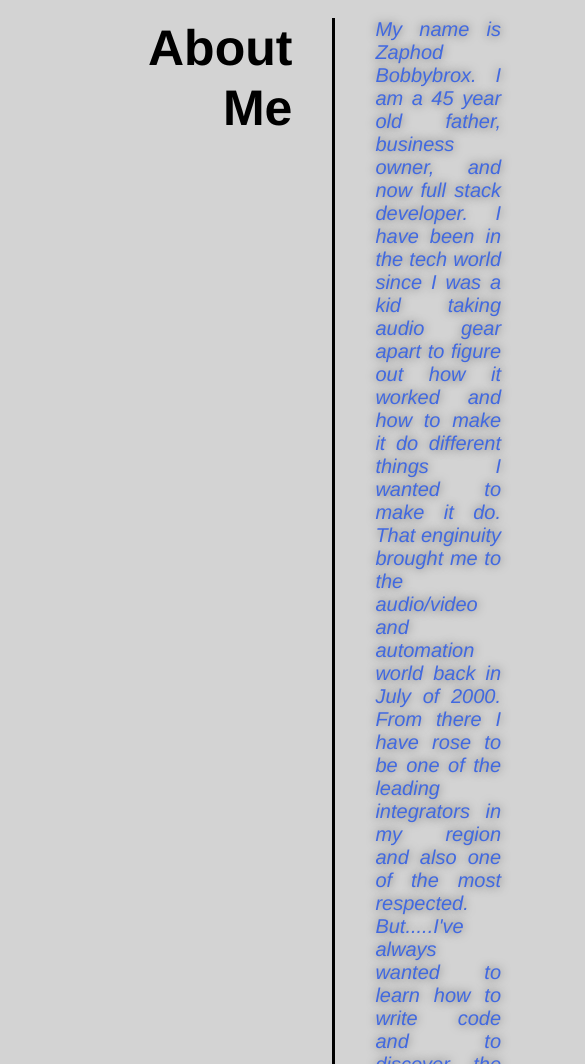
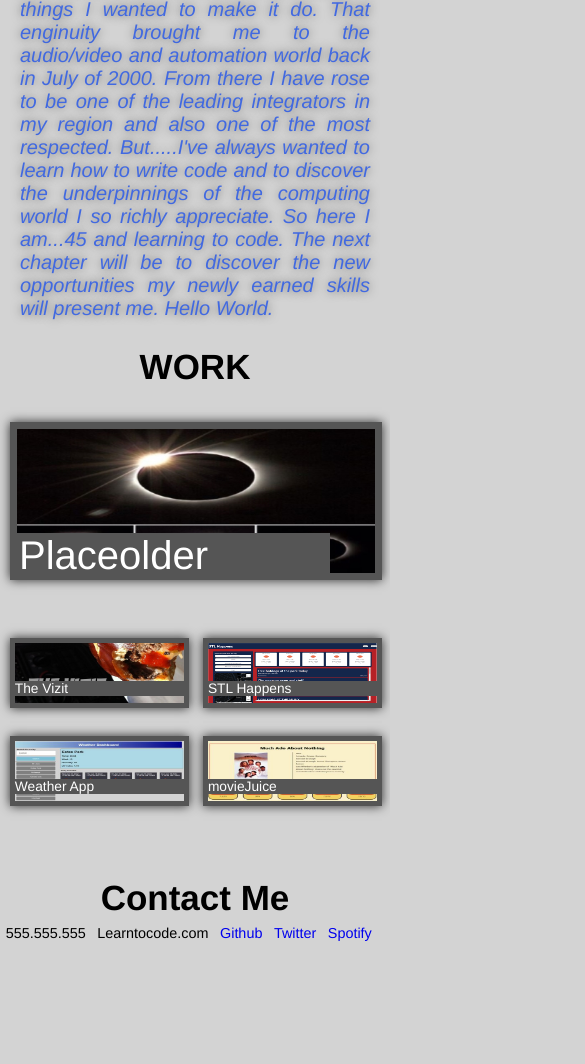
Before and after one commit to Zaphod1977/Professional-Portfolio, a plain HTML site: page index.html in a window 390 px wide. Shown: the part 520-1584 px from the top of the page, 585 px wide, since content can reach past the window. After the commit the page ends 1466 px from the top, so only its background shows below. Drawn offline with Linux system fonts and the light colour scheme.

Commit message:
added media query rules

```diff
--- a/assets/css/style.css
+++ b/assets/css/style.css
@@ -3,6 +3,7 @@
   padding: 0;
   box-sizing: border-box;
 }
+
 a {
   text-decoration: none;
 }
@@ -11,6 +12,7 @@ body {
   color: #39a6b2;
   background-color: lightgray;
   font-family: Helvetica, Arial, sans-serif;
+  width: 100vw;
 }
 
 /* apply styles to <header> */
@@ -117,7 +119,7 @@ header nav ul li a {
   color: #024e76;
   margin: 35px 0 35px 2px;
   padding: 0;
-  position:relative;
+  position: relative;
   flex-grow: 1;
 }
 
@@ -207,7 +209,7 @@ header nav ul li a {
   margin: 45px 35px 0 35px;
 }
 
-#con a{
+#con a {
   margin: 7%;
 }
 
@@ -222,4 +224,110 @@ header nav ul li a {
   border-color: black;
 }
 
-/* reach out styles end /*
+html,
+body {
+  position: relative;
+}
+
+/* start media query here -  tablet devices */
+@media only screen and (max-width: 390px) {
+
+  header,
+
+  .hero {
+    width: 100%;
+    flex-direction: column;
+    height: 150px;
+  }
+
+  nav li {
+    display: inline-block;
+    margin: 0;
+    padding: 0;
+  }
+
+  header nav ul li a {
+    margin:1em .45em 0 0;
+    padding: 0;
+  }
+
+  #name {
+    font-size: 2.2em;
+    margin: 0%;
+    padding-bottom: .25em;
+    padding-left: 0;
+  }
+
+  .aboutme {
+    flex-direction: column;
+    padding: 0;
+    margin: 0;
+  }
+
+  .aboutme-rightside{
+    padding: 1em;
+  }
+
+  .aboutme-leftside {
+    display: block;
+    text-align: center;
+    padding: .50em 0 0 0;
+    border-right: none;
+    font-size: 35px;
+  }
+
+  .work {
+    flex-direction: column;
+    max-width: 100%;
+    margin: 2%;
+
+  }
+
+  .work-leftside {
+    padding: 0;
+    margin: 0;
+    border-right: none;
+    font-size: 35px;
+  }
+
+  #contact-section {
+    flex-direction: column;
+  }
+
+  #contact-me {
+    text-align: center;
+    padding: 0;
+    border-right: none;
+    font-size: 35px;
+  }
+
+  #contact-me div {
+    display: inline;
+  }
+
+  .pictext {
+    width: auto;
+    font-size: .25em;
+    bottom: 40px;
+  }
+
+  .btmw {
+    width: 100%;
+    gap: .25em;
+  }
+
+  .container img {
+    width: 100%;
+  }
+
+  #con {
+    font-size: .9em;
+    margin: 0;
+  }
+
+  #con a {
+    margin: .4em;
+  }
+}
+
+/* end media query here - tablet devices */
```
